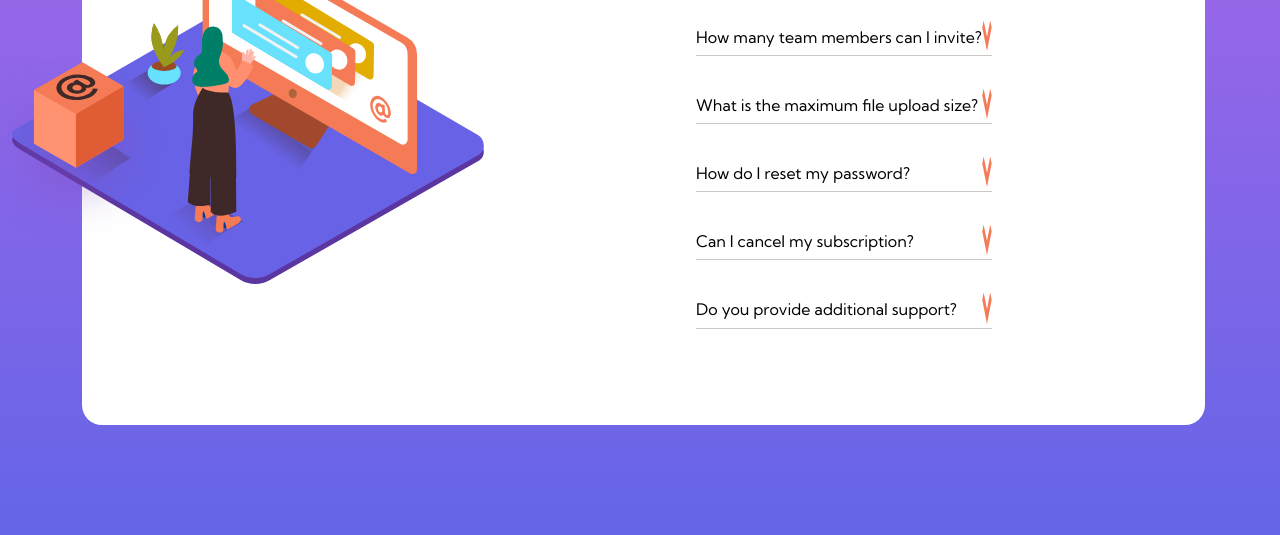
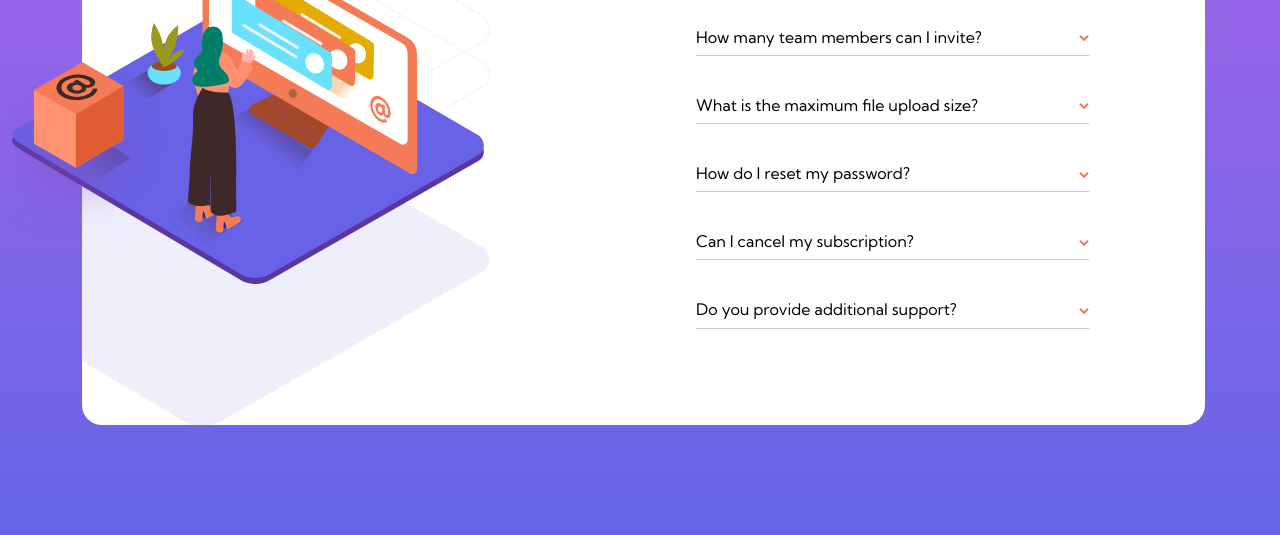
Before and after one commit to luckyayush777/FAQAccordion, a plain HTML site: page index.html in a window 1280 px wide. Shown: the part 265-800 px from the top of the page. Drawn offline with Linux system fonts and the light colour scheme.

Commit message:
added bg, fixed inner layout, added on hover state

```diff
--- a/style.css
+++ b/style.css
@@ -16,7 +16,10 @@ body{
 
 #MainBox{
     display: flex;
-    grid-template-columns: 50% 50%;
+    background-image: url("images/bg-pattern-desktop.svg");
+    background-repeat: no-repeat;
+    background-size: contain;
+    background-position: -35% -40%;
     width: max-content;
     background-color: white;
     border-radius: 20px;
@@ -48,10 +51,21 @@ body{
 }
 .InnerLines{
     display: flex;
+    width: 133%;
     flex-wrap: nowrap;
     border-bottom: 1px solid rgb(205, 201, 201);
 }
 
 .InnerLines > img{
     margin-left: auto;
+    height: 20%;
+    margin-top: 4%;
 }
+
+.InnerLines:hover{
+    color: orange;
+    display: flex;
+    width: 133%;
+    flex-wrap: nowrap;
+    border-bottom: 1px solid rgb(205, 201, 201);
+}
```
Also changed, not shown: 1 other file.
